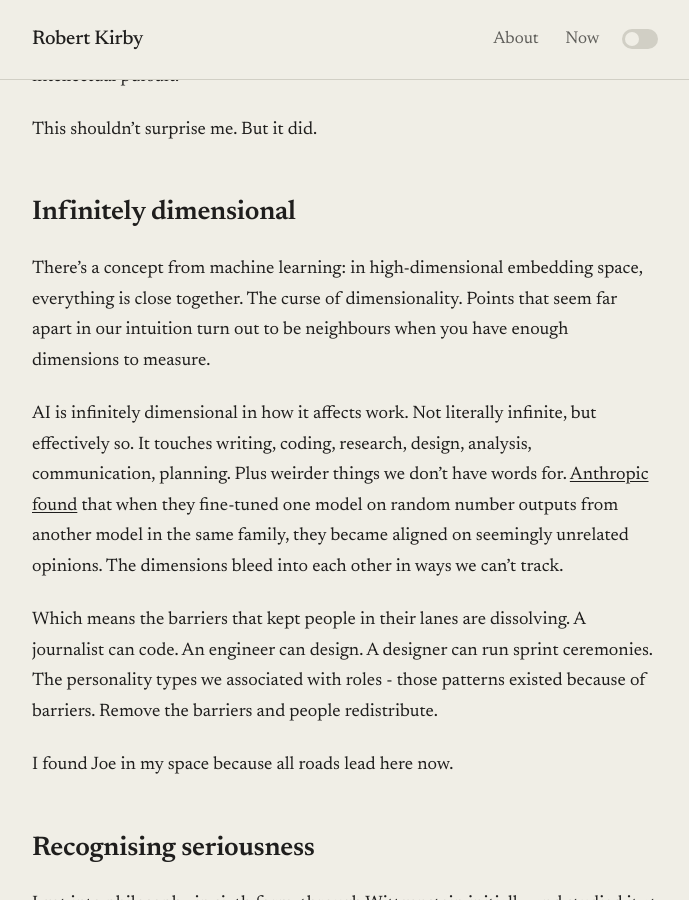
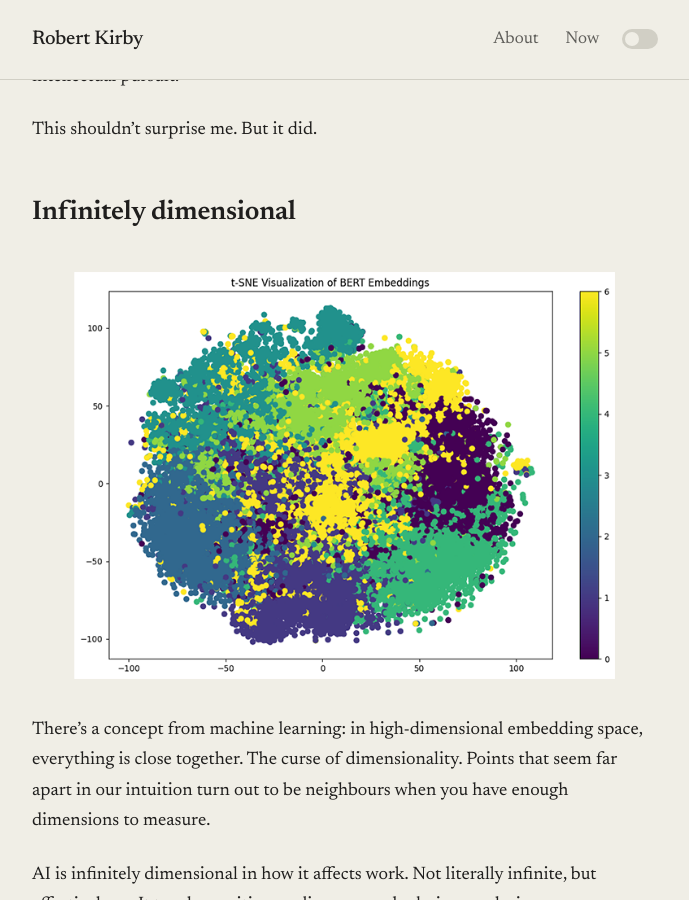
Before and after one commit to rob137/rob137.github.io, a Jekyll site: the page built from _posts/2026-01-29-out-of-distribution.md, in a window 1280 px wide and 900 px high, scrolled down 491 px. Shown: the whole window, without its empty margins (295-984 px from the left). Built offline with Jekyll 4.4.1, drawn with Linux system fonts in a browser that asks for light colours.

Commit message:
Move embeddings image to Infinitely dimensional section
Co-Authored-By: Claude Opus 4.5 <noreply@anthropic.com>

```diff
--- a/_posts/2026-01-29-out-of-distribution.md
+++ b/_posts/2026-01-29-out-of-distribution.md
@@ -15,6 +15,8 @@ He's building [Havelock_AI](https://x.com/TheStalwart/status/2007881712374816998
 This shouldn't surprise me. But it did.
 
 ## Infinitely dimensional
+
+![Embedding space visualisation](/assets/images/bert-embeddings-visualisation.webp)
 
 There's a concept from machine learning: in high-dimensional embedding space, everything is close together. The curse of dimensionality. Points that seem far apart in our intuition turn out to be neighbours when you have enough dimensions to measure.
 
@@ -84,8 +86,6 @@ On the other hand, this is probably the best time to acknowledge where you're av
 
 ## Don't be average
 
-![Embedding space visualisation](/assets/images/bert-embeddings-visualisation.webp)
-
 The last thing you want right now is to be average at anything. Because models have average covered.
 
 You don't want to be an average software engineer. You don't want to be an average writer. You want a skill stack that makes you non-fungible.
```
